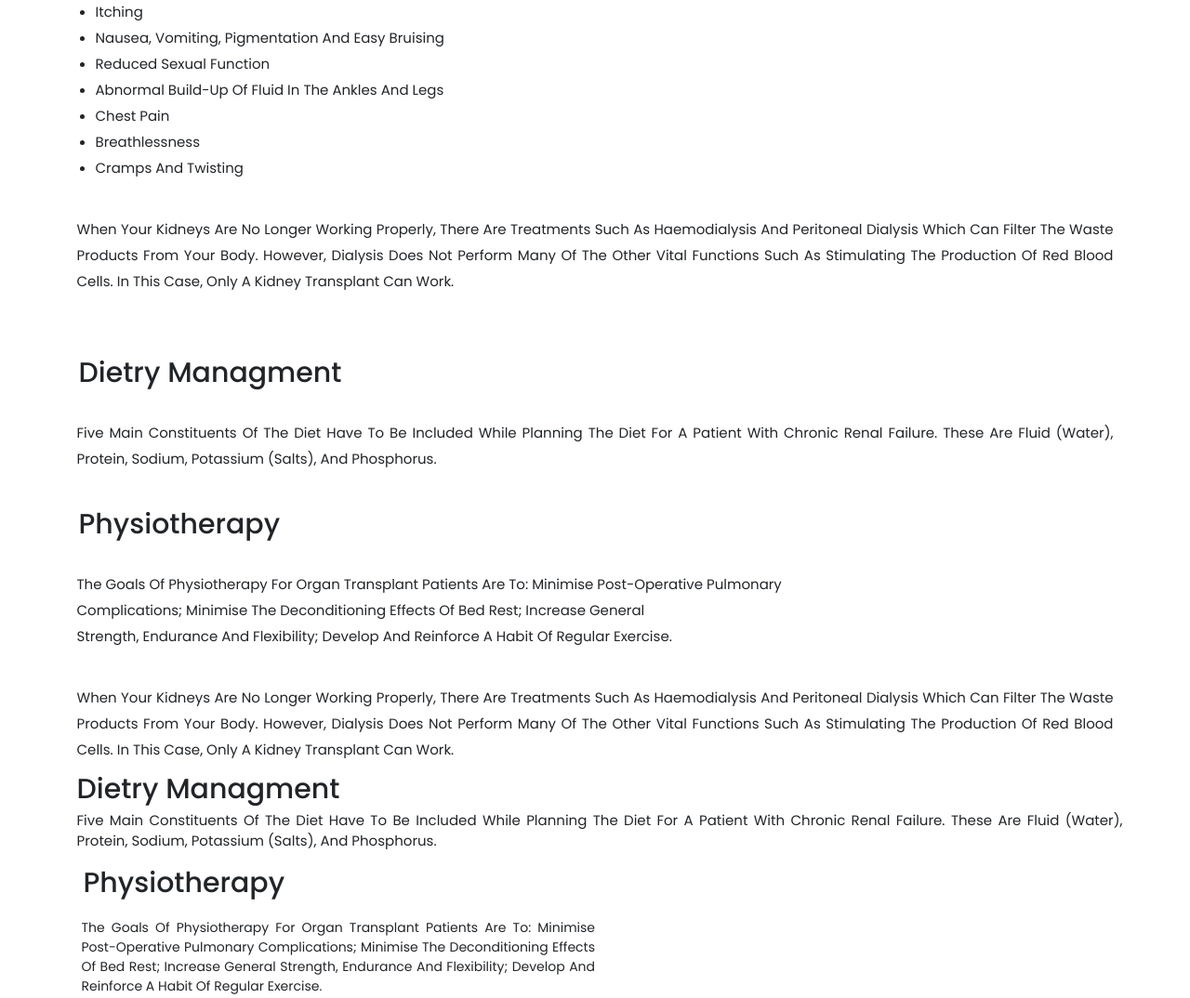
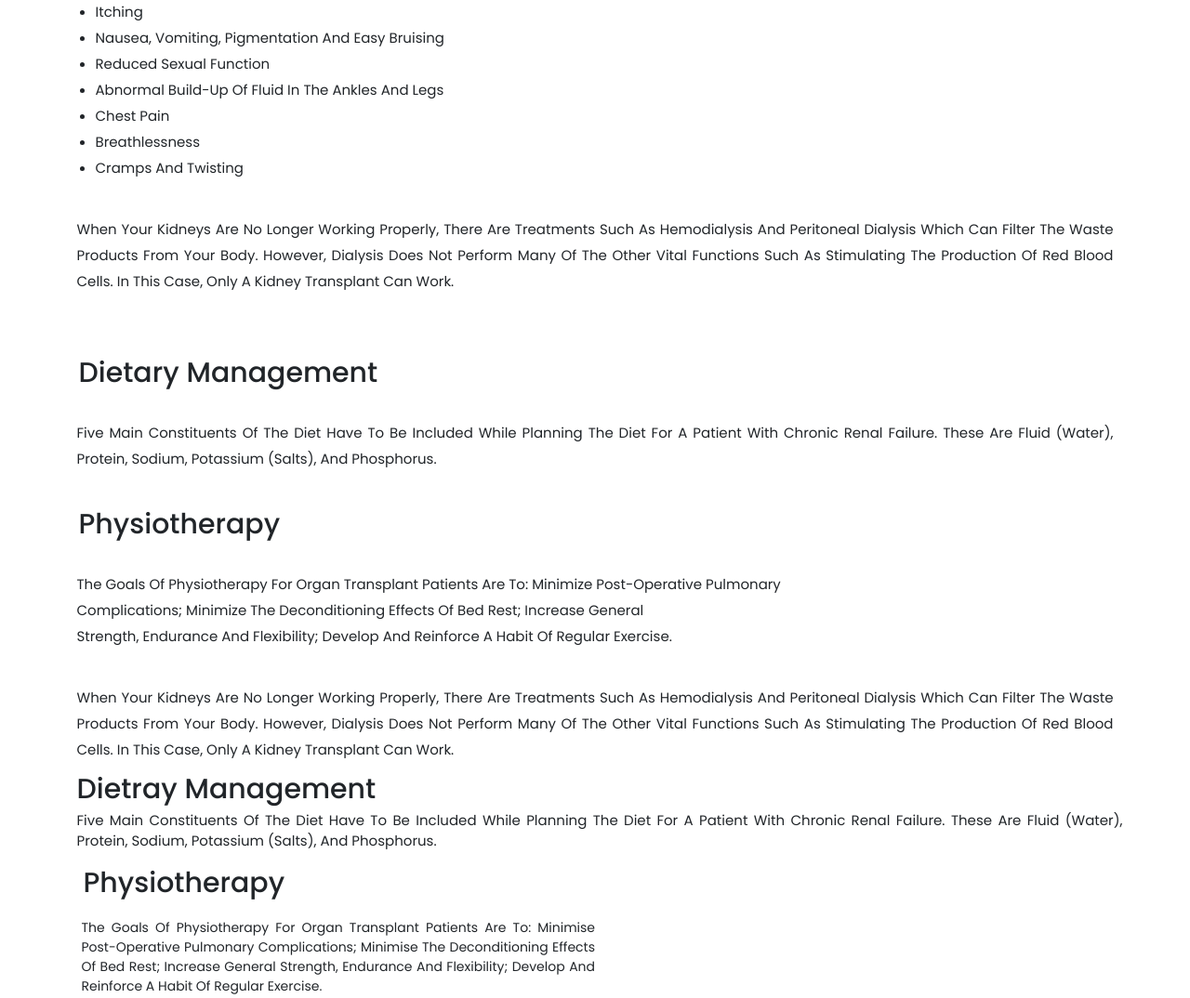
Before and after one commit to RamishaTahir/CHMS.github.io, a PHP site: page /doctor-appointment-management-system/admin/kidney.php in a window 1280 px wide. Shown: the part 654-1728 px from the top of the page at 93% size. Run offline with PHP 8.4, Linux system fonts and the light colour scheme; data that the repository does not hold is empty; grey boxes are pictures that could not be loaded.

Commit message:
Update kidney.php

```diff
--- a/admin/kidney.php
+++ b/admin/kidney.php
@@ -4,7 +4,7 @@
     include('header1.php');
 ?>
 <link rel="stylesheet" href="https://cdnjs.cloudflare.com/ajax/libs/font-awesome/5.15.4/css/all.min.css"/>
-   <link href="https://cdn.jsdelivr.net/npm/bootstrap@5.1.3/dist/css/bootstrap.min.css" rel="stylesheet" integrity="sha384-1BmE4kWBq78iYhFldvKuhfTAU6auU8tT94WrHftjDbrCEXSU1oBoqyl2QvZ6jIW3" crossorigin="anonymous">
+   <link href="https://cdn.jsdelivr.net/npm/bootstrap@5.1.3/dist/css/bootstrap.min.css" rel="stylesheet" integrity="s384-1BmE4kWBq78iYhFldvKuhfTAU6auU8tT94WrHftjDbrCEXSU1oBoqyl2QvZ6jIW3" crossorigin="anonymous">
  <script src="https://ajax.googleapis.com/ajax/libs/jquery/3.5.1/jquery.min.js"></script>
  <link href="https://fonts.googleapis.com/icon?family=Material+Icons" rel="stylesheet">
     <link rel="stylesheet" href="../css/orhto.css">
@@ -44,23 +44,23 @@
   <li> Cramps and twisting</li>
 </ul>
 <br>
-<p style="text-align:justify;">When your kidneys are no longer working properly, there are treatments such as haemodialysis and peritoneal dialysis which can filter the waste products from your body. However, dialysis does not perform many of the other vital functions such as stimulating the production of red blood cells. In this case, only a kidney transplant can work. </p>
+<p style="text-align:justify;">When your kidneys are no longer working properly, there are treatments such as hemodialysis and peritoneal dialysis which can filter the waste products from your body. However, dialysis does not perform many of the other vital functions such as stimulating the production of red blood cells. In this case, only a kidney transplant can work. </p>
 <br><br>
 
-<h2> Dietry Managment</h2><br>
+<h2> Dietary Management</h2><br>
 <p  style="text-align:justify;">
   Five main constituents of the diet have to be included while planning the diet for a patient with chronic renal failure. These are fluid (water), protein, sodium, potassium (salts), and phosphorus.</p>
 
 <br>
 <h2> Physiotherapy</h2><br>
 
-<p  style="text-align:justify;"> The goals of physiotherapy for organ transplant patients are to: Minimise post-operative pulmonary <br>complications; Minimise the deconditioning effects of bed rest; Increase general<br> strength, endurance and flexibility; Develop and reinforce a habit of regular exercise.</p>
+<p  style="text-align:justify;"> The goals of physiotherapy for organ transplant patients are to: Minimize post-operative pulmonary <br>complications; Minimize the deconditioning effects of bed rest; Increase general<br> strength, endurance and flexibility; Develop and reinforce a habit of regular exercise.</p>
 
 <br>
-<p  style="text-align:justify;">When your kidneys are no longer working properly, there are treatments such as haemodialysis and peritoneal dialysis which can filter the waste products from your body. However, dialysis does not perform many of the other vital functions such as stimulating the production of red blood cells. In this case, only a kidney transplant can work. </p>
+<p  style="text-align:justify;">When your kidneys are no longer working properly, there are treatments such as hemodialysis and peritoneal dialysis which can filter the waste products from your body. However, dialysis does not perform many of the other vital functions such as stimulating the production of red blood cells. In this case, only a kidney transplant can work. </p>
 </div>
 </div>
-<h2>Dietry Managment</h2><br>
+<h2>Dietray Management</h2><br>
 <p style="font-size: 15px; text-align: justify;">
 
   Five main constituents of the diet have to be included while planning the diet for a patient with chronic renal failure. These are fluid (water), protein, sodium, potassium (salts), and phosphorus.</p>
```
